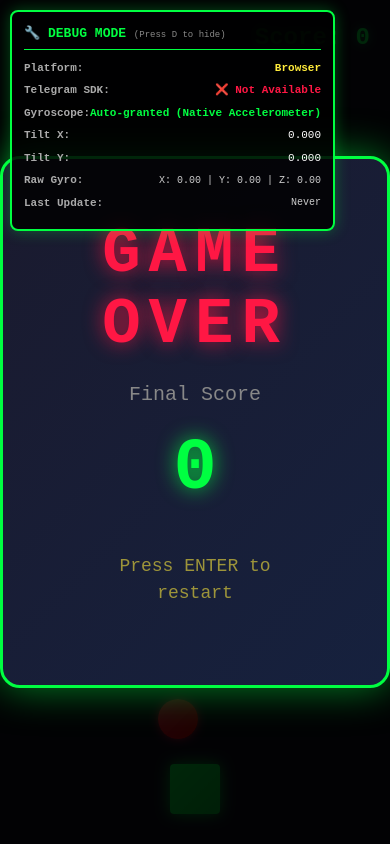
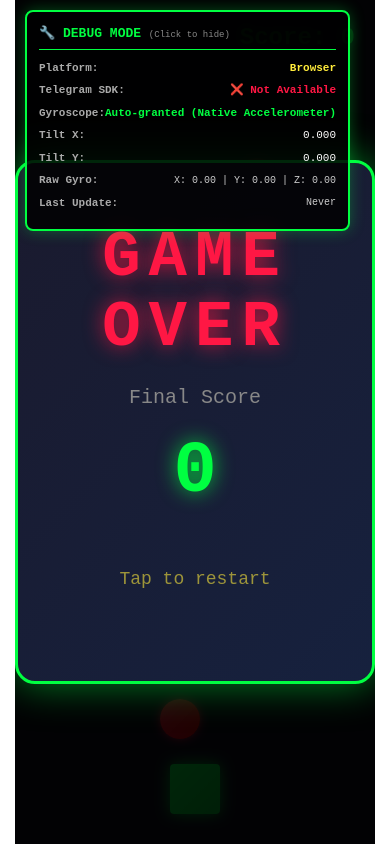
Before and after one commit to aliendevuz/shooter, a React (Vite) app: page / in a window 390 px wide. Built offline with nearby package versions, Linux system fonts and the light colour scheme.

Commit message:
fixed for mobile

```diff
--- a/src/App.css
+++ b/src/App.css
@@ -1,6 +1,8 @@
 .game-area {
   width: 100%;
+  max-width: 360px;
   height: 100%;
+  margin: 0 auto;
   position: relative;
   overflow: hidden;
   background-color: #0f0f1e;
@@ -107,6 +109,15 @@
   margin-top: 30px;
   animation: blink 1.5s infinite;
   font-family: monospace;
+  cursor: pointer;
+  user-select: none;
+  padding: 10px;
+  border-radius: 5px;
+  transition: background 0.2s;
+}
+
+.restart-hint:active {
+  background: rgba(255, 235, 59, 0.2);
 }
 
 @keyframes blink {
@@ -178,6 +189,8 @@
   z-index: 9999;
   min-width: 280px;
   box-shadow: 0 0 15px rgba(0, 255, 65, 0.3);
+  cursor: pointer;
+  user-select: none;
 }
 
 .debug-header {
--- a/src/App.tsx
+++ b/src/App.tsx
@@ -62,6 +62,14 @@ function App() {
     startGame();
   };
 
+  const handleRestartClick = () => {
+    restartGame();
+  };
+
+  const handleDebugClick = () => {
+    setShowDebug(false);
+  };
+
   return (
     <>
       {showGyroPrompt && (
@@ -82,9 +90,9 @@ function App() {
 
         {/* Debug Panel */}
         {showDebug && (
-          <div className="debug-panel">
+          <div className="debug-panel" onClick={handleDebugClick}>
             <div className="debug-header">
-              🔧 DEBUG MODE <span className="debug-hint">(Press D to hide)</span>
+              🔧 DEBUG MODE <span className="debug-hint">(Click to hide)</span>
             </div>
             <div className="debug-row">
               <span className="debug-label">Platform:</span>
@@ -136,7 +144,9 @@ function App() {
             <h1>GAME OVER</h1>
             <p className="final-score-label">Final Score</p>
             <p id="final-score" className="final-score">0</p>
-            <p className="restart-hint">Press ENTER to restart</p>
+            <p className="restart-hint" onClick={handleRestartClick}>
+              Tap to restart
+            </p>
           </div>
         </div>
       </div>
--- a/src/game/input.ts
+++ b/src/game/input.ts
@@ -204,7 +204,7 @@ function setupNativeAccelerometer() {
   });
 }
 
-// Touch controls
+// Touch controls - continuous shooting while holding
 window.addEventListener("touchstart", (e: TouchEvent) => {
   e.preventDefault();
   shootRequested = true;
@@ -214,6 +214,11 @@ window.addEventListener("touchend", () => {
   shootRequested = false;
 });
 
+window.addEventListener("touchcancel", () => {
+  shootRequested = false;
+});
+
 export function resetShootRequest() {
-  shootRequested = false;
+  // Don't reset if still touching
+  // shootRequested = false;
 }
--- a/src/game/loop.ts
+++ b/src/game/loop.ts
@@ -3,15 +3,12 @@ import { keys, tilt } from "./input";
 
 export function updatePlayer(player: Player) {
   // Keyboard controls
-  if (keys["ArrowUp"]) player.pos.y -= player.speed;
-  if (keys["ArrowDown"]) player.pos.y += player.speed;
   if (keys["ArrowLeft"]) player.pos.x -= player.speed;
   if (keys["ArrowRight"]) player.pos.x += player.speed;
 
-  // Gyroscope controls (mobile)
+  // Accelerometer controls (mobile) - only X axis
   if (tilt.enabled) {
-    player.pos.x += tilt.x * player.speed * 1.2;
-    player.pos.y += tilt.y * player.speed * 1.2;
+    player.pos.x += tilt.x * player.speed * 1.5;
   }
 }
 
```
